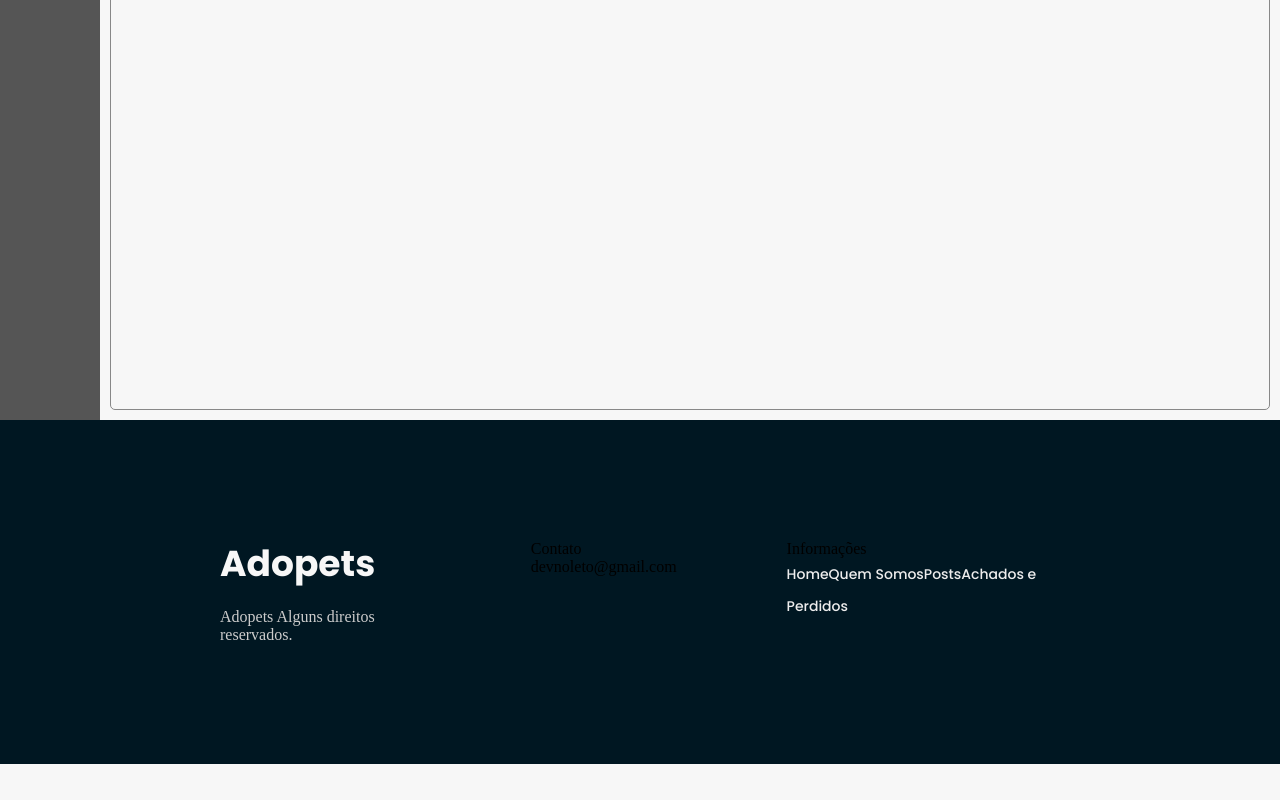
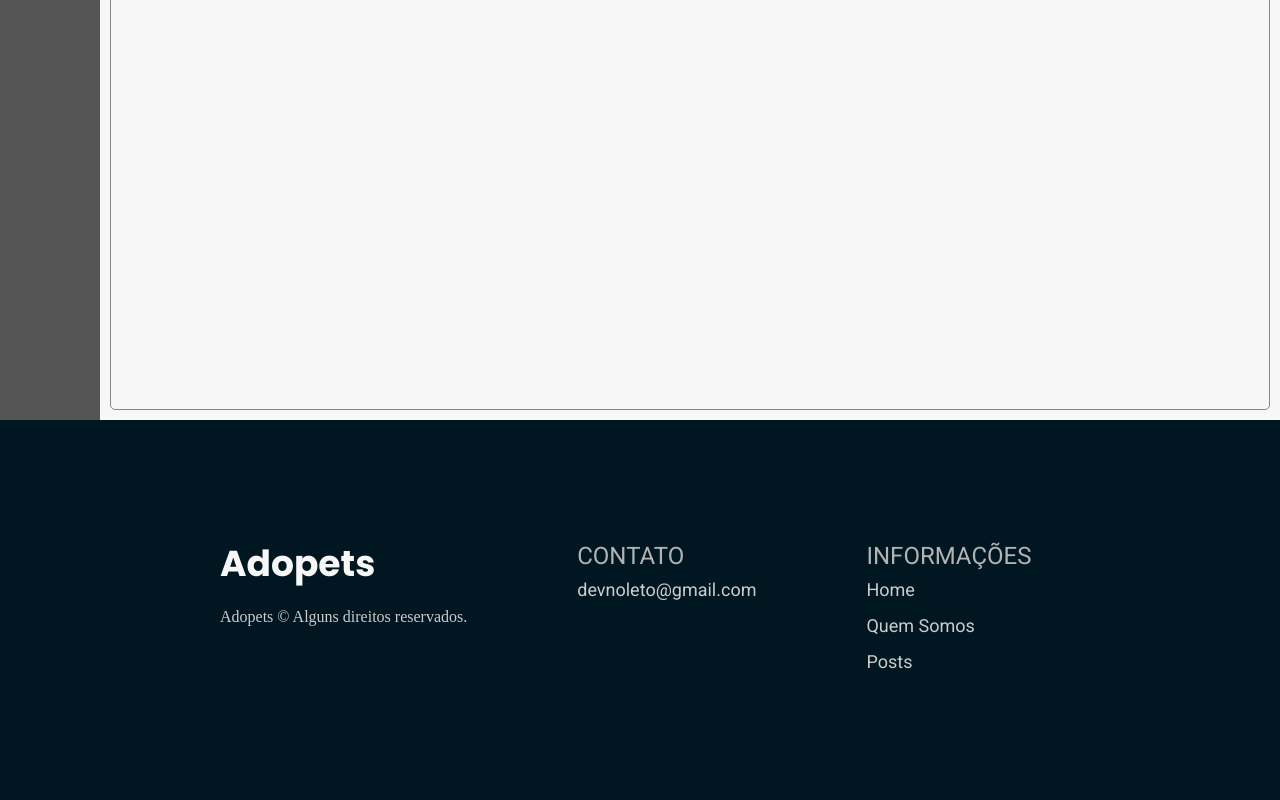
Before and after one commit to RNoleto/Adopets-APP, a Vue app: page /dashboard in a window 1280 px wide. Shown: the part 380-1180 px from the top of the page. Before the commit the page ends 1144 px from the top, so only its background shows below. Built offline with nearby package versions, Linux system fonts and the light colour scheme; what @ckeditor/ckeditor5-vue would draw is missing.

Commit message:
footer
ajuste final do footer e navbar

```diff
--- a/src/components/Footer.vue
+++ b/src/components/Footer.vue
@@ -4,18 +4,20 @@
       <div class="content">
         <div class="column">
           <router-link to="/" class="logo">Adopets</router-link>
-          <p class="copy">Adopets Alguns direitos reservados.</p>
+          <p class="copy">Adopets © Alguns direitos reservados.</p>
         </div>
         <div class="column">
-          <p>Contato</p>
-          <p>devnoleto@gmail.com</p>
+          <p class="title">Contato</p>
+          <p class="contact">devnoleto@gmail.com</p>
         </div>
         <div class="column">
-          <p>Informações</p>
-          <router-link to="/">Home</router-link>
-          <router-link to="#">Quem Somos</router-link>
-          <router-link to="#">Posts</router-link>
-          <router-link to="#">Achados e Perdidos</router-link>
+          <p class="title">Informações</p>
+          <div class="pages">
+            <router-link class="link" to="/">Home</router-link>
+            <router-link class="link" to="/about">Quem Somos</router-link>
+            <router-link class="link" to="/posts">Posts</router-link>
+            <!-- <router-link class="link" to="#">Achados e Perdidos</router-link> -->
+          </div>
         </div>
       </div>
     </div>
@@ -39,6 +41,52 @@ export default {
     gap: 110px;
 
     .column {
+      .title {
+        font: var(--footer-topic-text-composite);
+        text-transform: uppercase;
+        color: var(--c5);
+      }
+
+      .contact {
+        color: var(--c4);
+        font: var(--footer-links-composite);
+      }
+
+      .pages {
+        display: flex;
+        flex-direction: column;
+
+
+        .link {
+          width: max-content;
+          position: relative;
+          color: var(--c4);
+          font: var(--footer-links-composite);
+
+          &:after {
+            content: '';
+            position: absolute;
+            width: 0;
+            height: 2px;
+            bottom: 2px;
+            left: 0px;
+            background-color: var(--p1);
+            color: var(--p1);
+          }
+
+          &:hover {
+            transition: color 0.3s ease;
+            color: var(--p1);
+          }
+
+          &:hover:after,
+          &.active:after {
+            transition: width 0.3s ease;
+            width: 100%;
+          }
+        }
+      }
+
       .copy {
         margin-top: 20px;
         color: var(--c4);
--- a/src/style.scss
+++ b/src/style.scss
@@ -96,6 +96,11 @@ a {
   // Post Other
   --post-other-title-font-composite: 600 var(--post-date-font-size)/var(--post-date-line-height) var(--title-font);
   --post-other-date-font-composite: 600 var(--cardtag-font-size)/var(--post-date-line-height) var(--title-font);
+
+  // Footer Text
+  --footer-topic-text-composite: 400 var(--body-font-size)/var(--link-line-height) var(--body-font);
+
+  --footer-links-composite: 400 var(--post-date-font-size)/var(--body-line-height) var(--body-font);
 }
 
 /*====  BASE ============================ */
@@ -111,6 +116,7 @@ body {
 }
 
 button {
+  color: var(--p5);
   font: var(--button-font-composite);
   border: none;
   margin-top: 20px;
@@ -147,6 +153,11 @@ button {
     height: 2px;
     background-color: var(--p1);
     transition: width 0.3s ease;
+  }
+
+  &:hover {
+    transition: color 0.3s ease;
+    color: var(--p1);
   }
 
   &:hover:after,
```
